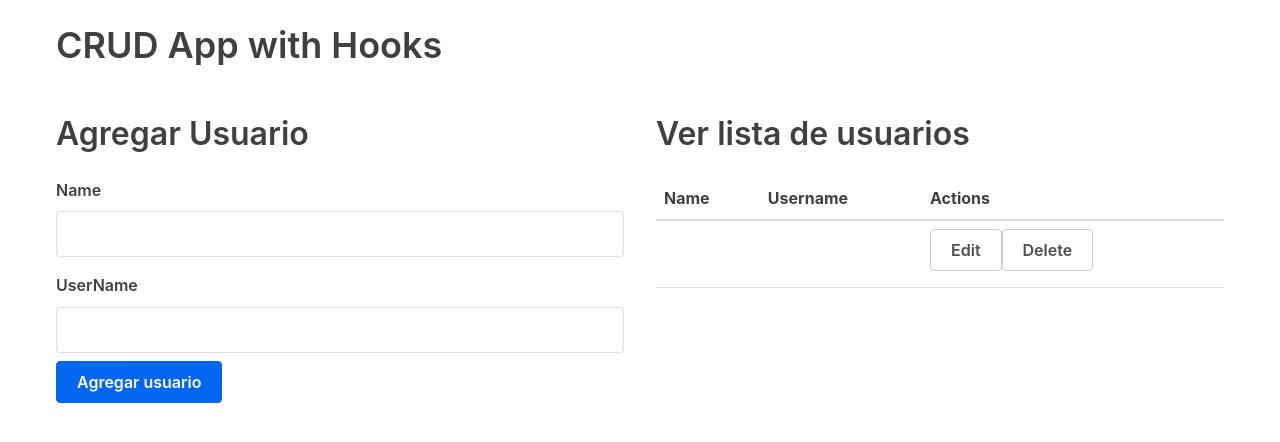
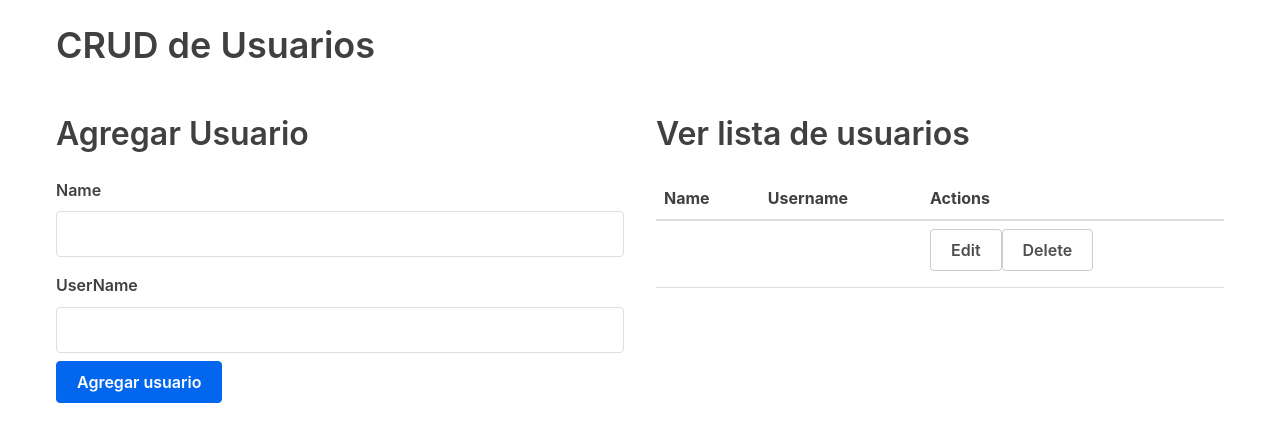
Before and after one commit to Duvis07/React-crud, a React (Create React App) app: page / in a window 1280 px wide. Shown: the top 442 px of the page. Built offline with nearby package versions, Linux system fonts and the light colour scheme.

Commit message:
Formato y organizacion de archivos
Se ordenan archivos para una mejor visualizacion, se eliminan lineas no necesarias

```diff
--- a/src/App.js
+++ b/src/App.js
@@ -6,37 +6,27 @@ import { v4 as uuidv4 } from 'uuid';
 const KEY = "Users_Save";
 
 function App() {
-  //const usersData = [
-
-    // { id: uuidv4(), name: 'Tania', username: 'floppydiskette' },
-    // { id: uuidv4(), name: 'Craig', username: 'siliconeidolon' },
-    // { id: uuidv4(), name: 'Ben', username: 'benisphere' },
-
-  //];
 
   const localStorageUser = localStorage.getItem(KEY)
   let parsedUsers;
 
-  if(!localStorageUser){
+  if (!localStorageUser) {
     localStorage.setItem(KEY, JSON.stringify([{}]))
     parsedUsers = [{}];
   } else {
     parsedUsers = JSON.parse(localStorageUser)
   }
 
+  //Estado
 
-
-
-  //Estado
   const [users, setUSers] = useState(parsedUsers);
 
-  useEffect(()=> {
+  useEffect(() => {
     localStorage.setItem(KEY, JSON.stringify(users))
   }, [users])
 
+  //Agregar usuarios
 
-
-  //Agregar usuarios
   const addUser = (user) => {
     user.id = uuidv4();
     setUSers([
@@ -47,13 +37,13 @@ function App() {
   }
 
   //Eliminar un usuario
+
   const deleteUser = (id) => {
     setUSers(users.filter(user => user.id !== id))
-
-
   }
 
   //Editar un usuario
+
   const [editing, setEditing] = useState(false);
 
   const [currentUser, setCurrentUSer] = useState({
@@ -76,15 +66,9 @@ function App() {
     setUSers(users.map(user => (user.id === id ? updateUser : user)))
   }
 
-
-
-
-
-
-
   return (
     <div className="container">
-      <h1>CRUD App with Hooks</h1>
+      <h1>CRUD de Usuarios</h1>
       <div className="flex-row">
         <div className="flex-large">
 
@@ -116,5 +100,4 @@ function App() {
 
   );
 }
-
 export default App;
--- a/src/components/EditUserForm.jsx
+++ b/src/components/EditUserForm.jsx
@@ -2,6 +2,7 @@ import React from "react";
 import { useForm } from "react-hook-form";
 
 const EditUserForm = (props) => {
+
     const { register, errors, handleSubmit, setValue } = useForm({
         defaultValues: props.currentUser,
     });
@@ -16,7 +17,9 @@ const EditUserForm = (props) => {
     };
 
     return (
+
         <form onSubmit={handleSubmit(onSubmit)}>
+
             <label>Name</label>
             <div>{errors?.name?.message}</div>
             <input
--- a/src/components/UserTable.jsx
+++ b/src/components/UserTable.jsx
@@ -37,7 +37,6 @@ const UserTable = (props) => {
                             </td>
                         </tr>
 
-
                     )) : (
                         <tr>
                             <td colSpan={3}>
@@ -52,5 +51,4 @@ const UserTable = (props) => {
         </table>
     );
 };
-
 export default UserTable;
```
Also changed, not shown: src/components/AddUserForm.jsx (+2 -5 lines), 1 other file (tests, documents, lock files or other folders). Lines whose indentation alone changed are shown as unchanged.
